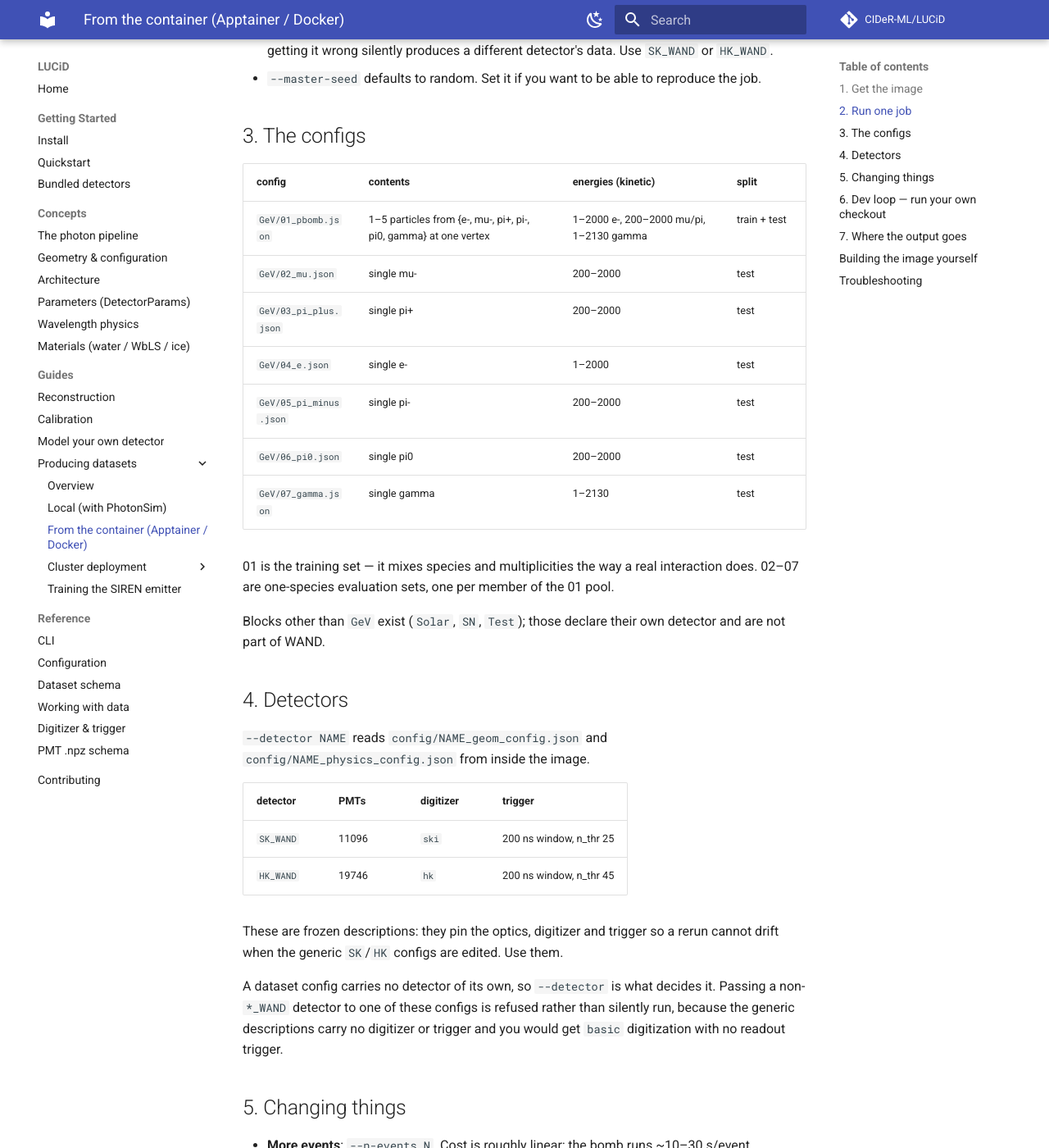
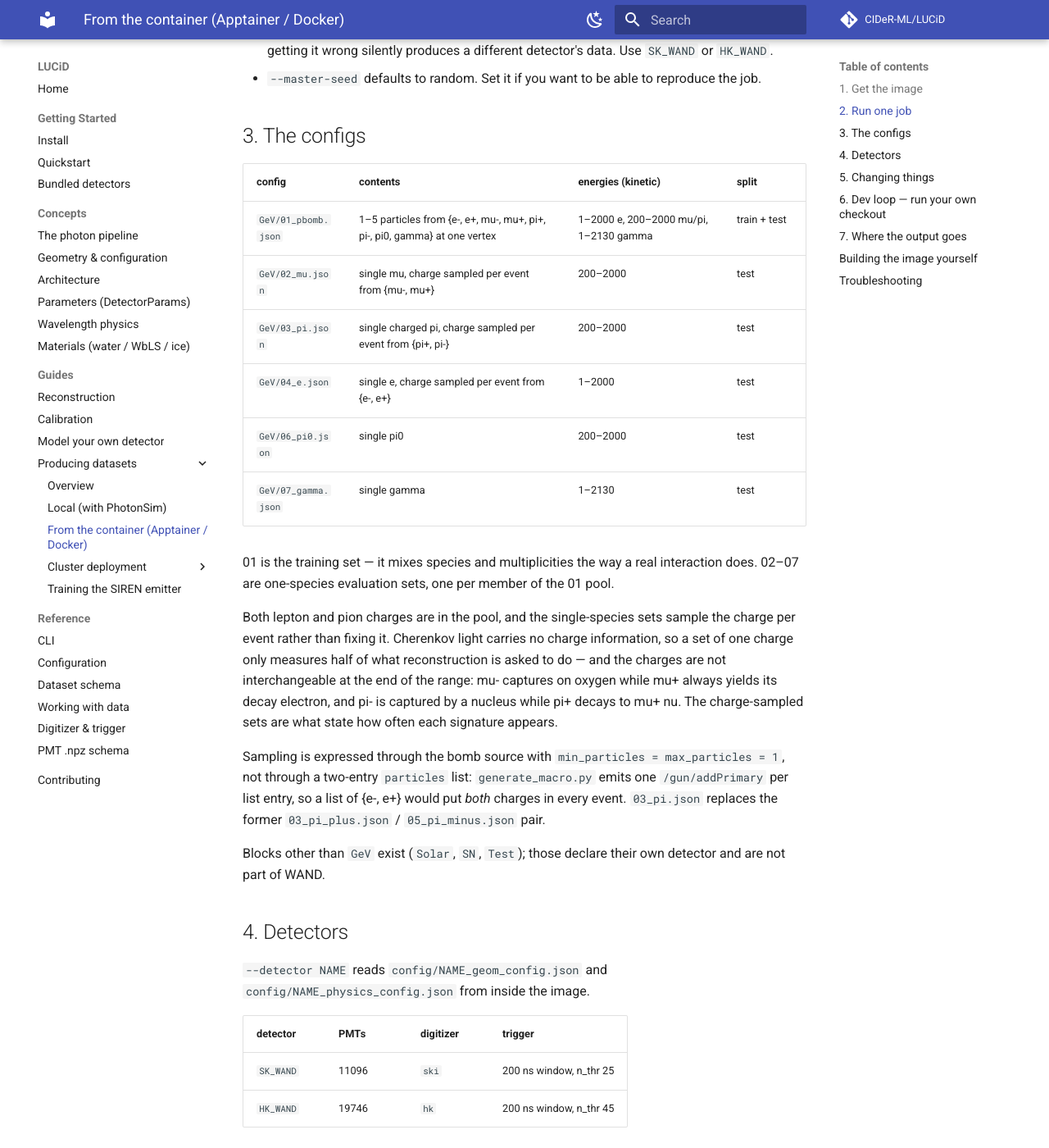
Before and after one commit to CIDeR-ML/LUCiD, an MkDocs documentation site: the page built from docs/guides/production/container.md, in a window 1280 px wide and 1400 px high, scrolled down 1835 px. Shown: the whole window at 82% size. Built offline with MkDocs 1.6.1 and Material for MkDocs 9.7.7, drawn with Linux system fonts in a browser that asks for light colours; comment, search, counter and statistics services are not loaded.

Commit message:
configs: both charges for the WAND leptons and pions
The pbomb training pool gains e+ and mu+, and the single-species test sets draw
the charge per event instead of fixing it: 02_mu from {mu-, mu+}, 04_e from
{e-, e+}, and a new 03_pi from {pi+, pi-} replacing the 03_pi_plus /
05_pi_minus pair. Energy ranges, statistics and every other field are unchanged,
and the configs are detector-agnostic, so this covers SK and HK alike.

Cherenkov light carries no charge information, so a set of one charge only
measures half of what reconstruction is asked to do. The charges are also not
interchangeable where it matters: mu- captures on oxygen while mu+ always yields
its decay electron, and pi- is captured by a nucleus -- its rest mass going into
nuclear fragments and secondary pions -- while pi+ decays to mu+ nu. A
single-charge set therefore misstates how often each end-of-range signature
appears, and a model that never sees the positive charges in training cannot
learn that it is unable to tell them apart.

Sampling goes through the bomb source with min_particles = max_particles = 1
rather than a two-entry `particles` list, because generate_macro.py emits one
/gun/addPrimary per list entry: {e-, e+} as a list would put BOTH charges in
every event, which is a different sample. min = max = 1 keeps exactly one
primary per event, so single-primary truth still holds.

Verified by generating each macro: bombMode true, N=[1,1] for the test sets and
[1,5] for pbomb, the intended pools, and no stray /gun/addPrimary.

The fiTQun-specific mu- configs (02_mu_1gev for scoring, 02_mu_metrics for the
QEEff fit) are deliberately left single-charge: both feed a single-ring mu-
hypothesis that assumes the PID.

```diff
--- a/docs/guides/production/container.md
+++ b/docs/guides/production/container.md
@@ -99,17 +99,30 @@ Two arguments are not optional in practice:
 
 | config | contents | energies (kinetic) | split |
 |---|---|---|---|
-| `GeV/01_pbomb.json` | 1–5 particles from {e-, mu-, pi+, pi-, pi0, gamma} at one vertex | 1–2000 e-, 200–2000 mu/pi, 1–2130 gamma | train + test |
-| `GeV/02_mu.json` | single mu- | 200–2000 | test |
-| `GeV/03_pi_plus.json` | single pi+ | 200–2000 | test |
-| `GeV/04_e.json` | single e- | 1–2000 | test |
-| `GeV/05_pi_minus.json` | single pi- | 200–2000 | test |
+| `GeV/01_pbomb.json` | 1–5 particles from {e-, e+, mu-, mu+, pi+, pi-, pi0, gamma} at one vertex | 1–2000 e, 200–2000 mu/pi, 1–2130 gamma | train + test |
+| `GeV/02_mu.json` | single mu, charge sampled per event from {mu-, mu+} | 200–2000 | test |
+| `GeV/03_pi.json` | single charged pi, charge sampled per event from {pi+, pi-} | 200–2000 | test |
+| `GeV/04_e.json` | single e, charge sampled per event from {e-, e+} | 1–2000 | test |
 | `GeV/06_pi0.json` | single pi0 | 200–2000 | test |
 | `GeV/07_gamma.json` | single gamma | 1–2130 | test |
 
 01 is the training set — it mixes species and multiplicities the way a real
 interaction does. 02–07 are one-species evaluation sets, one per member of the
 01 pool.
+
+Both lepton and pion charges are in the pool, and the single-species sets sample
+the charge per event rather than fixing it. Cherenkov light carries no charge
+information, so a set of one charge only measures half of what reconstruction is
+asked to do — and the charges are not interchangeable at the end of the range:
+mu- captures on oxygen while mu+ always yields its decay electron, and pi- is
+captured by a nucleus while pi+ decays to mu+ nu. The charge-sampled sets are
+what state how often each signature appears.
+
+Sampling is expressed through the bomb source with `min_particles =
+max_particles = 1`, not through a two-entry `particles` list: `generate_macro.py`
+emits one `/gun/addPrimary` per list entry, so a list of {e-, e+} would put
+*both* charges in every event. `03_pi.json` replaces the former
+`03_pi_plus.json` / `05_pi_minus.json` pair.
 
 Blocks other than `GeV` exist (`Solar`, `SN`, `Test`); those declare their own
 detector and are not part of WAND.
```
Also changed, not shown: 4 other files.
